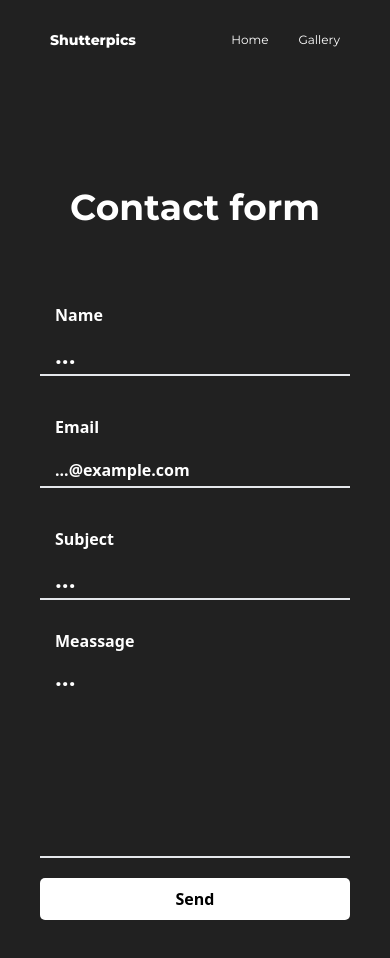
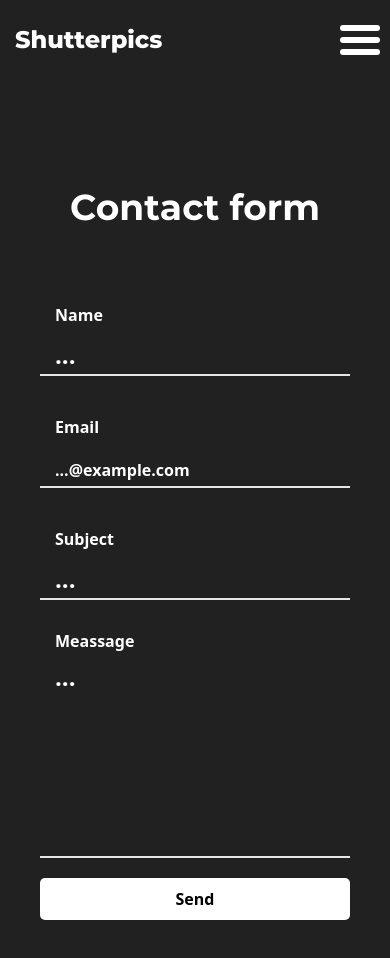
Before and after one commit to Desp0o/photography, a React (Create React App) app: page /components/contact in a window 390 px wide. Shown: the top 958 px of the page. Built offline with nearby package versions, Linux system fonts and the light colour scheme; the HTML template or start-up script is replaced by a standard one.

Commit message:
small fixes in contact form

```diff
--- a/src/components/navbar.js
+++ b/src/components/navbar.js
@@ -2,12 +2,18 @@ import { Link } from 'react-router-dom'
 
 export default function Navbar(props){
     return(
-        <div className='w-full h-[80px] flex items-center justify-between pl-[50px] pr-[50px]'>
-            <p className="text-[20px] xs:text-[14px] text-[#FFF] font-[800] font-['Montserrat']">Shutterpics</p>
+        <div className='w-full h-[80px] flex items-center justify-between pl-[50px] xs:pl-[15px] pr-[50px] xs:pr-[15px] box-border'>
+            <p className="text-[30px] xs:text-[24px] text-[#FFF] font-[800] font-['Montserrat']">Shutterpics</p>
 
-            <div className='flex gap-[30px]'>
-                <Link to='/components/homePage'><p className="text-[16px] text-[#FFF] xs:text-[12px] font-[400] font-['Montserrat'] cursor-pointer">Home</p></Link>
-                <Link to={props.directLink}><p className="text-[16px] text-[#FFF] xs:text-[12px] font-[400] font-['Montserrat'] cursor-pointer">{props.linkName}</p></Link>
+            <div className='flex gap-[30px] xs:hidden'>
+                <Link to='/components/homePage'><p className="text-[16px] text-[#FFF]  font-[400] font-['Montserrat'] cursor-pointer">Home</p></Link>
+                <Link to={props.directLink}><p className="text-[16px] text-[#FFF]  font-[400] font-['Montserrat'] cursor-pointer">{props.linkName}</p></Link>
+            </div>
+
+            <div className='burgerMenu hidden xs:flex'>
+                <span className='bar'></span>
+                <span className='bar'></span>
+                <span className='bar'></span>
             </div>
         </div>
     )
--- a/src/index.css
+++ b/src/index.css
@@ -95,3 +95,20 @@ code {
   margin: 25px;
   width: 350px !important;
 }
+
+.burgerMenu{
+  flex-direction: column;
+  justify-content: center;
+  align-items: center;
+  gap: 6px;
+  height: 30px;
+  width: 30px;
+  cursor: pointer;
+}
+
+.bar{
+  width: 40px;
+  height: 8px;
+  background-color: #FFF;
+  border-radius: 5px;
+}
```
